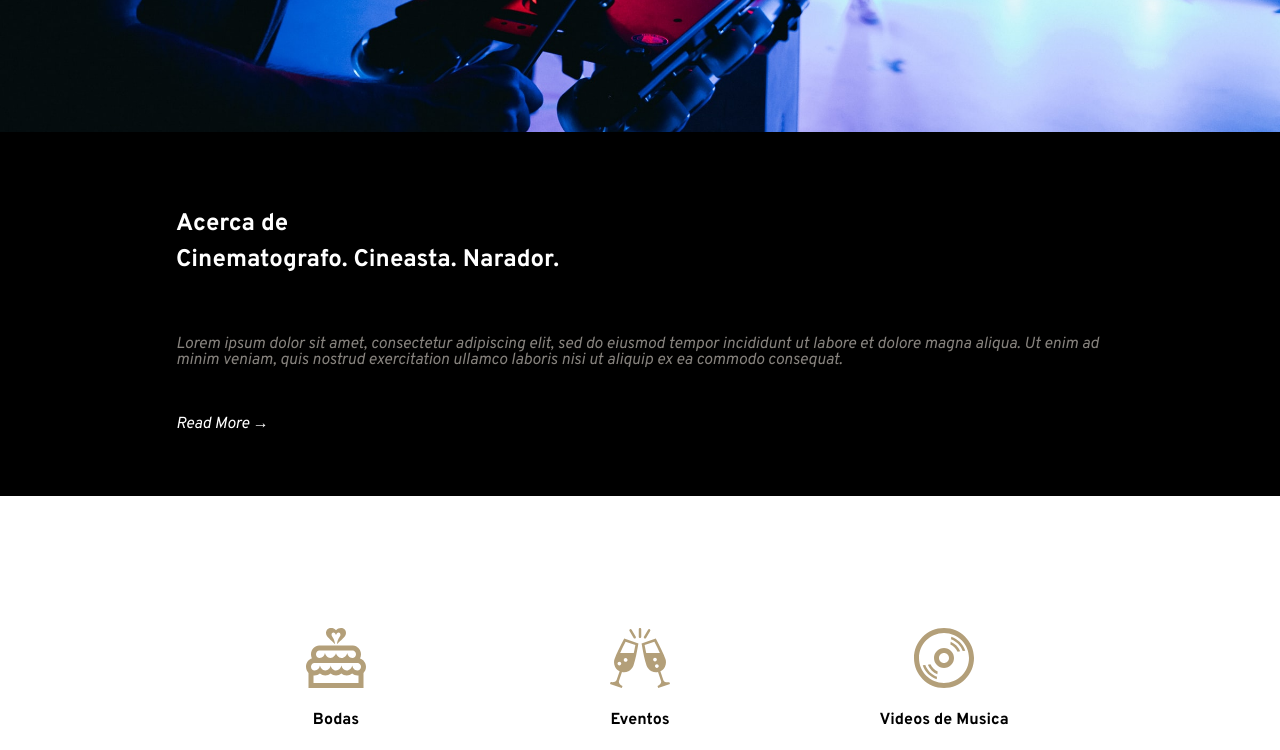
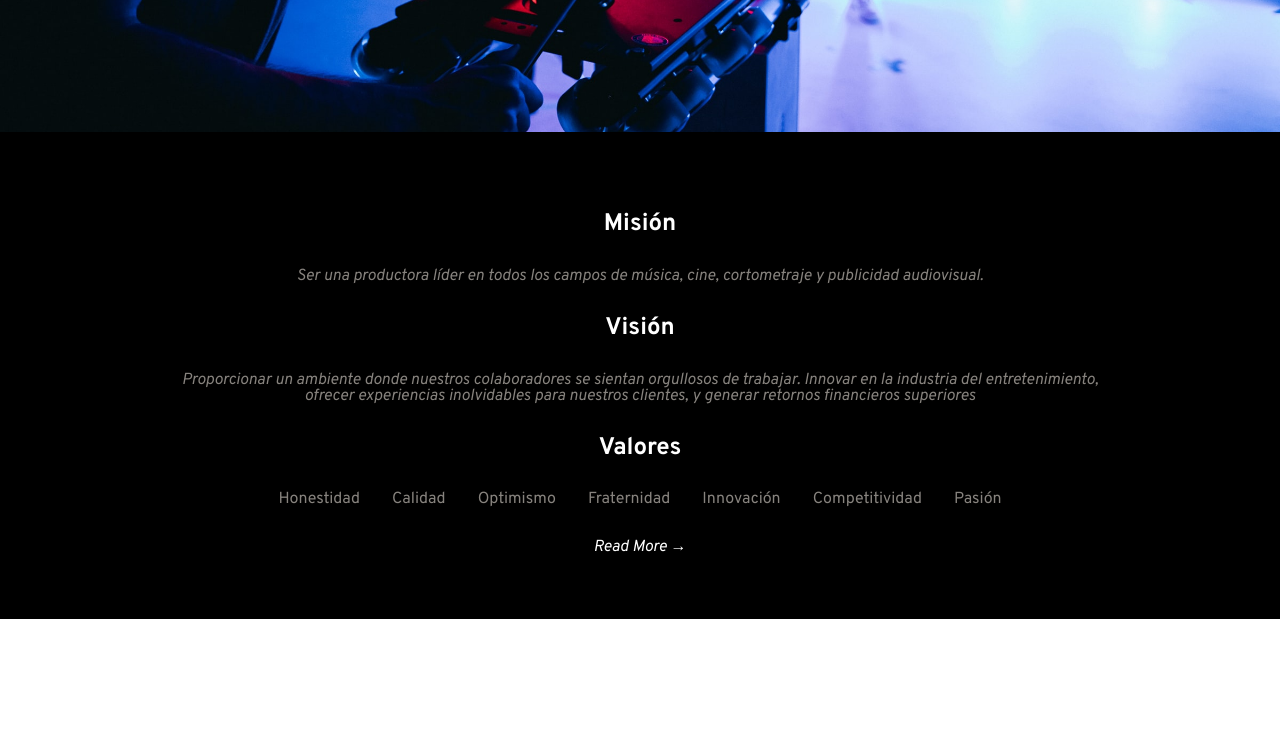
Before and after one commit to destilandofilms/DestiladoFilms, a React (Create React App) app in the folder portfolio/: page / in a window 1280 px wide. Shown: the part 660-1410 px from the top of the page. Built offline with nearby package versions, Linux system fonts and the light colour scheme.

Commit message:
Updated information and css for home

```diff
--- a/portfolio/src/containers/Home/Home.js
+++ b/portfolio/src/containers/Home/Home.js
@@ -11,24 +11,38 @@ const Home = () => {
       </div>
 
       <div className='h-mini-bio'>
-        <div className="hm-title">
-          <h2>Acerca de</h2>
-          <h2>Cinematografo. Cineasta. Narador.</h2>
+        <div className="hm-para">
+          <h2>Misión</h2>
+          <p>
+            Ser una productora líder en todos los campos de música, cine, cortometraje y publicidad audiovisual.
+          </p>
         </div>
 
         <div className='hm-para'>
+          <h2>Visión</h2>
           <p>
-            Lorem ipsum dolor sit amet, consectetur adipiscing elit,
-            sed do eiusmod tempor incididunt ut labore et dolore
-            magna aliqua. Ut enim ad minim veniam, quis nostrud
-            exercitation ullamco laboris nisi ut aliquip ex ea
-            commodo consequat.
+            Proporcionar un ambiente donde nuestros colaboradores se sientan orgullosos de trabajar.
+            Innovar en la industria del entretenimiento, ofrecer experiencias inolvidables para nuestros clientes,
+            y generar retornos financieros superiores
           </p>
+        </div>
 
-          <NavLink to="/bio">
-            Read More →
-          </NavLink>
+        <div className='hm-para valor'>
+          <h2>Valores</h2>
+          <div>
+            <p>Honestidad</p>
+            <p>Calidad</p>
+            <p>Optimismo</p>
+            <p>Fraternidad</p>
+            <p>Innovación</p>
+            <p>Competitividad</p>
+            <p>Pasión</p>
+          </div>
         </div>
+
+        <NavLink to="/bio">
+          Read More →
+        </NavLink>
       </div>
 
       <div className='h-topics'>
--- a/portfolio/src/containers/Home/Home.scss
+++ b/portfolio/src/containers/Home/Home.scss
@@ -20,17 +20,38 @@
         height: 100%;
         display: flex;
         flex-direction: column;
-        justify-content: flex-start;
-        align-items: flex-start;
+        justify-content: center;
+        align-items: center;
         padding: 4rem 1rem;
         margin: 0 10rem;
         line-height: 1rem;
+        text-align: center;
 
         .hm-para {
 
             p {
                 color: rgb(135, 131, 126);
-                padding-top: 2rem;
+                padding-top: 1rem;
+            }
+        }
+
+        .valor {
+
+            div {
+                display: flex;
+
+                p {
+                    font-style: normal;
+                    transform: ease-in-out 1s;
+                    margin: 0 1rem;
+                    transition: ease-in-out 0.5s;
+
+                    &:hover {
+                        transform: scale(1.3);
+                        color: white;
+                    }
+                }
+            }
         }
 
         a {
@@ -44,7 +65,6 @@
 
             &:hover {
                 color: #B39F79;
-                }
             }
         }
     }
```
Lines whose indentation alone changed are shown as unchanged.
